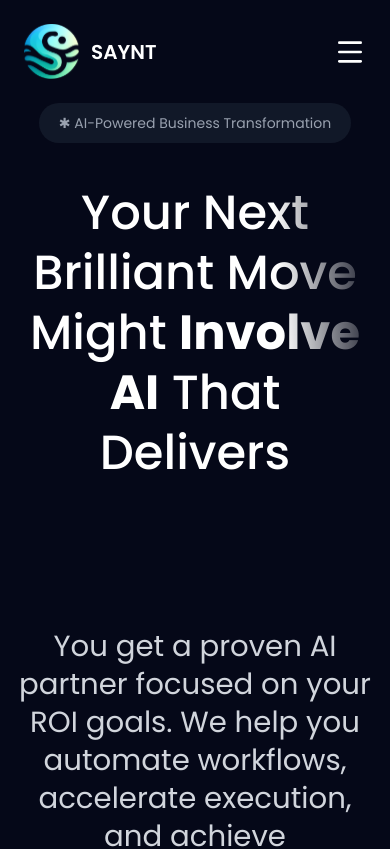
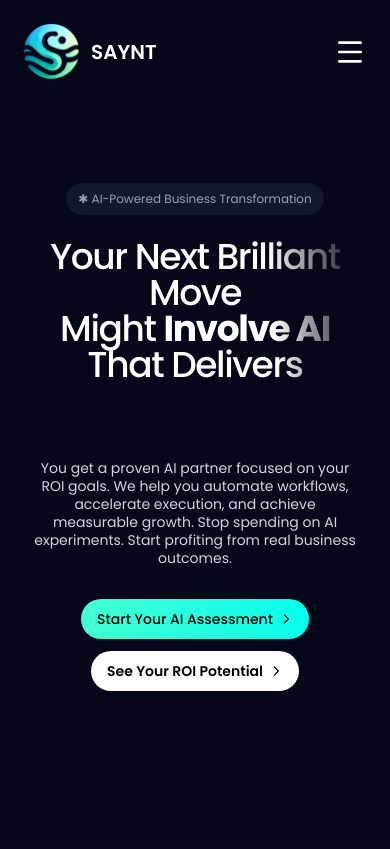
Before and after one commit to zaineli/Saynt-Website, a Next.js app: page / in a window 390 px wide. Shown: the top 849 px of the page. Built offline with nearby package versions, Linux system fonts and the light colour scheme.

Commit message:
make hero responsive

```diff
--- a/app/components/HeroSection.tsx
+++ b/app/components/HeroSection.tsx
@@ -20,12 +20,12 @@ export default function HeroSection({
   showButtons = true
 }: HeroSectionProps) {
   return (
-    <section className="w-full min-h-screen flex items-center justify-center px-4 -mt-20 pt-20">
-      <div className="w-full  flex flex-col items-center justify-center text-center">
+    <section className="w-full md:min-h-screen flex items-center justify-center px-8 mb:px-4 py-20 md:py-0 md:-mt-20 md:pt-20 ">
+      <div className="w-full flex flex-col items-center justify-center text-center">
         {/* Badge */}
         {badge && (
-          <div className="bg-gray-800/50 rounded-full px-5 py-2.5 mb-10">
-            <span className="text-gray-400 text-sm flex items-center gap-2">
+          <div className="bg-gray-800/50 rounded-full px-3 md:px-5 py-2 md:py-2.5 mb-6 md:mb-10">
+            <span className="text-gray-400 text-xs md:text-sm flex items-center gap-2">
               {badge}
             </span>
           </div>
@@ -33,7 +33,7 @@ export default function HeroSection({
 
         {/* Main Heading */}
         <h1
-          className="text-5xl md:text-6xl lg:text-[96px] font-medium text-center mb-8 leading-tight bg-clip-text text-transparent"
+          className="text-[36px] md:text-6xl lg:text-[96px] font-medium text-center mb-5 md:mb-8 leading-[36px] md:leading-tight tracking-[-1.4px] md:tracking-normal bg-clip-text text-transparent"
           style={{
             background: 'linear-gradient(85.88deg, #FFFFFF 72.98%, rgba(186, 186, 186, 0) 100%)',
             WebkitBackgroundClip: 'text',
@@ -44,44 +44,46 @@ export default function HeroSection({
         </h1>
 
         {/* Subheading */}
-        <p className="text-white text-lg md:text-2xl font-normal text-center mb-16 max-w-4xl leading-relaxed">
+        <p className="text-white text-[14px] md:text-lg lg:text-2xl font-normal text-center mb-8 md:mb-16 max-w-4xl leading-[18px] md:leading-relaxed">
           {subtitle}
         </p>
 
         {/* Description */}
         {description && (
           <p
-            className="text-gray-300 font-normal text-center mb-12 max-w-6xl mt-12"
-            style={{
-              fontSize: '29.19px',
-              lineHeight: '37.95px',
-              letterSpacing: '0px',
-            }}
+            className="text-gray-300 font-normal text-center mb-8 md:mb-12 max-w-6xl mt-6 md:mt-12 text-[14px] md:text-[29.19px] leading-[18px] md:leading-[37.95px]"
           >
             {description}
           </p>
         )}
 
-        {!description && <div className="mb-6" />}
+        {!description && <div className="mb-4 md:mb-6" />}
 
         {/* CTA Buttons */}
         {showButtons && (
-          <div className="flex flex-col sm:flex-row gap-4">
+          <div className="flex flex-row gap-3 md:gap-4 flex-wrap justify-center">
             <button
-              className="text-black font-medium px-8 py-4 rounded-full flex items-center justify-center gap-2 hover:opacity-90 transition-opacity"
+              className="text-black font-medium rounded-full flex items-center justify-center gap-1.5 md:gap-2 hover:opacity-90 transition-opacity text-sm md:text-base px-4 md:px-8 py-2.5 md:py-4 whitespace-nowrap"
               style={{
                 background: 'linear-gradient(90deg, #45FFD1 0%, #05FFEE 100%)',
+                borderRadius: '24.83px',
               }}
             >
               {primaryButtonText}
-              <svg className="w-4 h-4" fill="none" stroke="currentColor" viewBox="0 0 24 24">
+              <svg className="w-3.5 h-3.5 md:w-4 md:h-4" fill="none" stroke="currentColor" viewBox="0 0 24 24">
                 <path strokeLinecap="round" strokeLinejoin="round" strokeWidth={2} d="M9 5l7 7-7 7" />
               </svg>
             </button>
+
             {secondaryButtonText && (
-              <button className="bg-white hover:bg-gray-100 text-black font-semibold px-8 py-4 rounded-full flex items-center justify-center gap-2 transition-colors">
+              <button
+                className="bg-white hover:bg-gray-100 text-black font-semibold rounded-full flex items-center justify-center gap-1.5 md:gap-2 transition-colors text-sm md:text-base px-4 md:px-8 py-2.5 md:py-4 whitespace-nowrap"
+                style={{
+                  borderRadius: '24.83px',
+                }}
+              >
                 {secondaryButtonText}
-                <svg className="w-4 h-4" fill="none" stroke="currentColor" viewBox="0 0 24 24">
+                <svg className="w-3.5 h-3.5 md:w-4 md:h-4" fill="none" stroke="currentColor" viewBox="0 0 24 24">
                   <path strokeLinecap="round" strokeLinejoin="round" strokeWidth={2} d="M9 5l7 7-7 7" />
                 </svg>
               </button>
```
